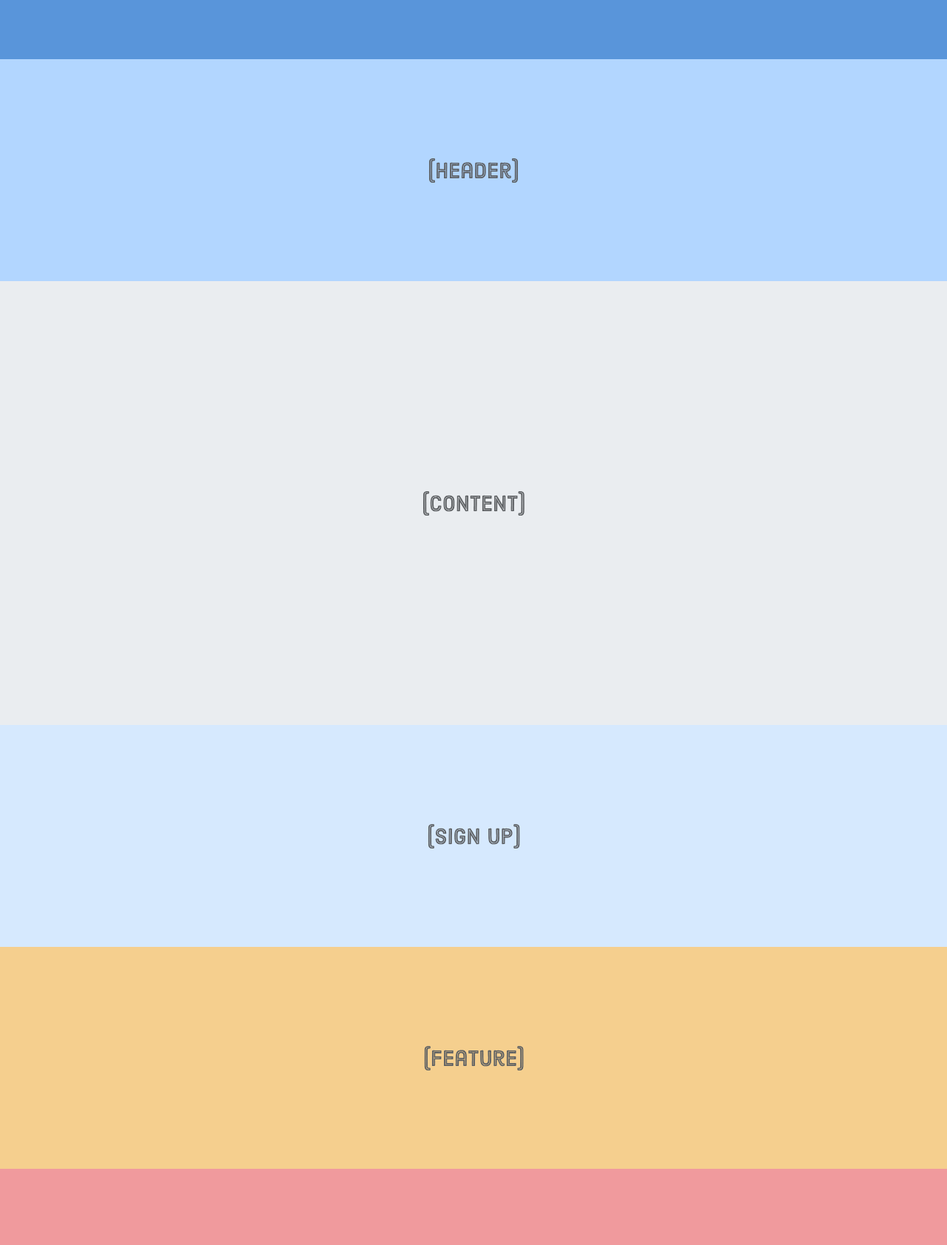
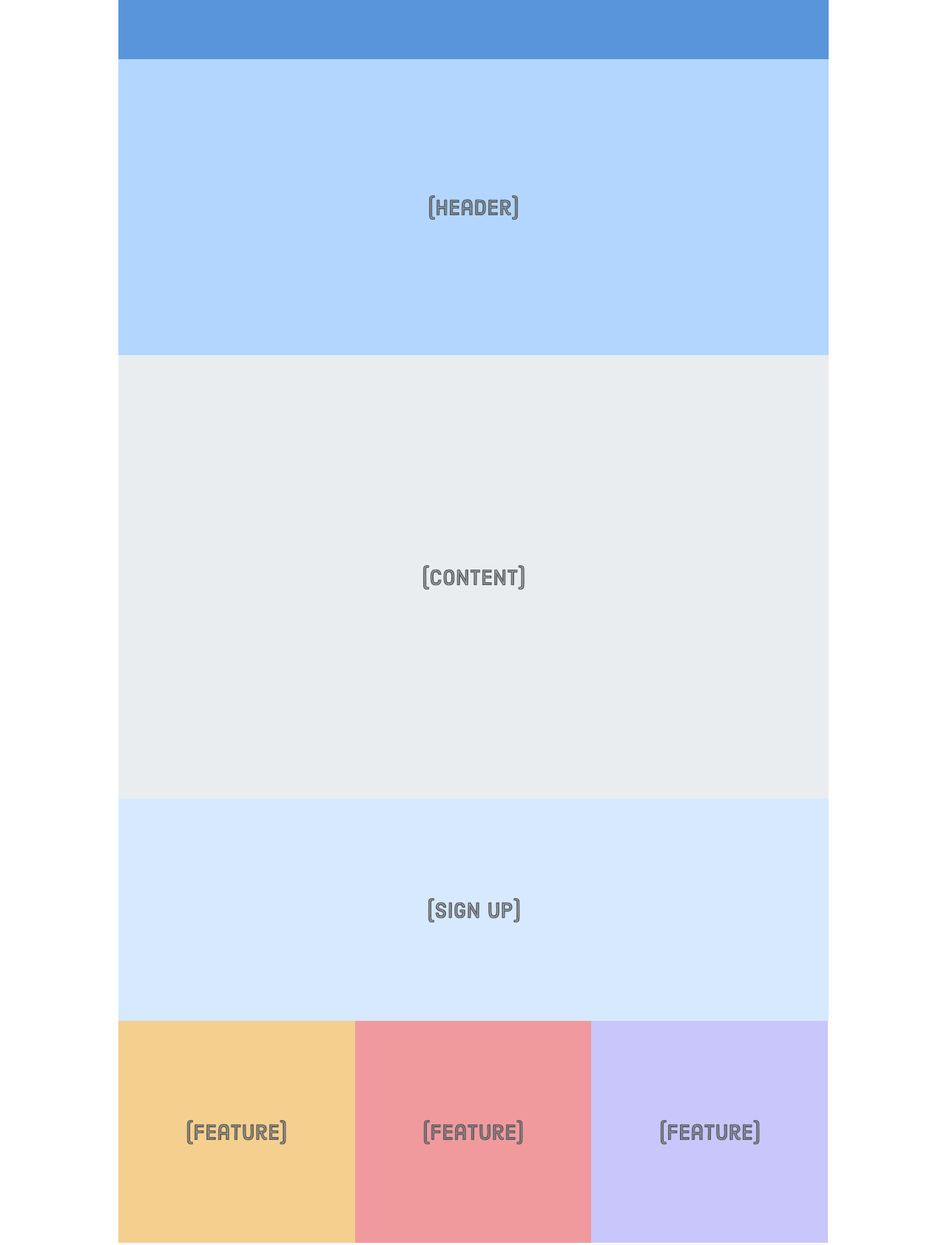
Before and after one commit to Sehbaz/responsive-image, a plain HTML site: page index.html in a window 1280 px wide. Shown: the top 1683 px of the page at 74% size. Drawn offline with Linux system fonts and the light colour scheme.

Commit message:
all files added

```diff
--- a/index.html
+++ b/index.html
@@ -3,6 +3,7 @@
 
 <head>
     <meta charset='UTF-8' />
+    <meta name='viewport' content='width=device-width, initial-scale=1.0, maximum-scale=1.0' />
     <title>Responsive Design</title>
     <link rel='stylesheet' href='style.css' />
 </head>
--- a/style.css
+++ b/style.css
@@ -57,14 +57,35 @@
 @media only screen and (min-width: 401px) and (max-width: 960px) {
     body {
         background-color: #F5CF8E;
-        /* Yellow */
+    }
+
+    .sign-up,
+    .feature-1,
+    .feature-2,
+    .feature-3 {
+        width: 50%;
     }
 }
 
 /* Desktop Styles */
 @media only screen and (min-width: 961px) {
     body {
-        background-color: #B2D6FF;
+
         /* Blue */
     }
+
+    .page {
+        width: 960px;
+        margin: 0 auto;
+    }
+
+    .feature-1,
+    .feature-2,
+    .feature-3 {
+        width: 33.3%;
+    }
+
+    .header {
+        height: 400px;
+    }
 }
```
